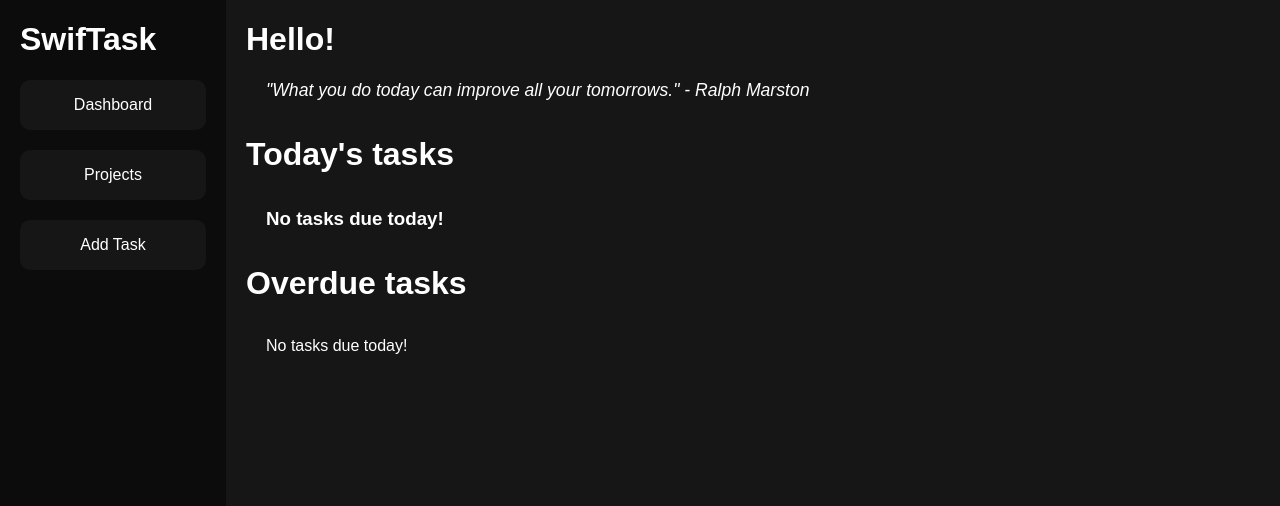
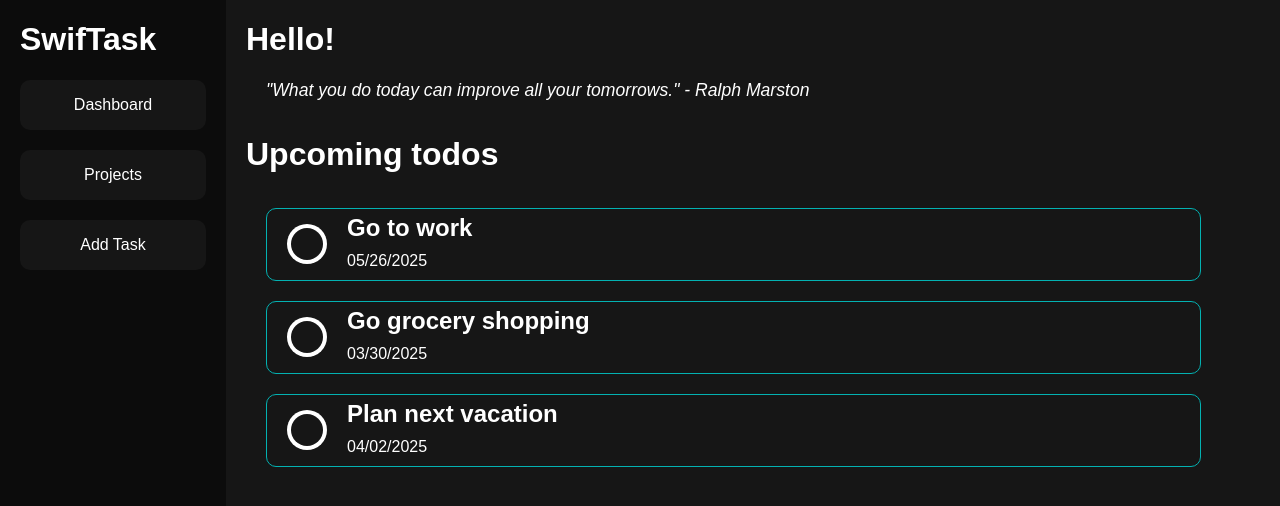
Before and after one commit to williamandrews2/TodoList, a website built with webpack: page src/template.html in a window 1280 px wide. Built offline with nearby package versions, Linux system fonts and the light colour scheme.

Commit message:
Reworked dashboard to dynamically show if a user has overdue and upcoming todos.

```diff
--- a/src/modules/ui.js
+++ b/src/modules/ui.js
@@ -1,5 +1,5 @@
 import projectController from "./projectController";
-import { add, format, isBefore } from "date-fns";
+import { add, format, isBefore, isAfter } from "date-fns";
 import { parseISO } from "date-fns";
 import { isSameDay } from "date-fns";
 import addNewTask from "./addTask";
@@ -64,7 +64,8 @@ const renderTodos = () => {
       todoItemContainer.appendChild(createTodoElement(todo, index, project));
     });
   } else {
-    const noTodoMessage = document.createElement("h3");
+    const noTodoMessage = document.createElement("div");
+    noTodoMessage.id = "project-no-todos";
     noTodoMessage.innerText = "No todos yet!";
     content.appendChild(noTodoMessage);
   }
@@ -122,30 +123,40 @@ const getTodosOverdue = () => {
   return overdueTodos;
 };
 
+const getUpcomingTodos = () => {
+  const today = getCurrentDate();
+  const allProjects = projectController.getAllProjects();
+  let upcomingTodos = [];
+  allProjects.forEach((project) => {
+    const filteredTodos = project.todos.filter((todo) => {
+      const todoDate = parseISO(todo.dueDate);
+      return isAfter(todoDate, today); // Check if upcoming
+    });
+
+    upcomingTodos = upcomingTodos.concat(filteredTodos);
+  });
+  return upcomingTodos;
+};
+
 const renderDashboard = () => {
   content.innerHTML = "";
   createGreeting();
 
-  // quote
+  // quote heading
   const quoteContainer = document.createElement("div");
   quoteContainer.id = "quote-container";
   quoteContainer.innerText = `"What you do today can improve all your tomorrows." - Ralph Marston`;
   content.appendChild(quoteContainer);
 
-  // today's tasks
+  // check for today's tasks
+  const dueTodayTodos = getTodosToday();
+  if (dueTodayTodos.length != 0) {
+    // create heading
     const today = document.createElement("h1");
     today.className = "dashboard-item-heading";
-  today.innerText = "Today's tasks";
+    today.innerText = "Today's todos";
     content.appendChild(today);
 
-  const dueTodayTodos = getTodosToday();
-
-  if (dueTodayTodos.length === 0) {
-    const noTodosToday = document.createElement("h3");
-    noTodosToday.className = "dashboard-todos";
-    noTodosToday.innerText = "No tasks due today!";
-    content.appendChild(noTodosToday);
-  } else {
     // create container for today's todos
     const todaysTodos = document.createElement("div");
     todaysTodos.className = "dashboard-todos";
@@ -158,25 +169,19 @@ const renderDashboard = () => {
     content.appendChild(todaysTodos);
   }
 
-  // overdue todos
+  // check for overdue todos
+  const overdueTodos = getTodosOverdue();
+  if (overdueTodos.length != 0) {
+    // create the heading:
     const overdue = document.createElement("h1");
     overdue.className = "dashboard-item-heading";
-  overdue.innerText = "Overdue tasks";
+    overdue.innerText = "Overdue todos";
     content.appendChild(overdue);
 
-  const overdueTodos = getTodosOverdue();
-
-  if (overdueTodos.length === 0) {
-    const noOverdueTodos = document.createElement("div");
-    noOverdueTodos.className = "dashboard-todos";
-    noOverdueTodos.innerText = "No tasks due today!";
-    content.appendChild(noOverdueTodos);
-  } else {
-    // create container for today's todos
+    // create container and render overdue todos
     const overdueTodoContainer = document.createElement("div");
     overdueTodoContainer.className = "dashboard-todos";
 
-    // render each todo in the container
     overdueTodos.forEach((todo) => {
       const todoItem = createTodoElement(todo);
       todoItem.classList.add("overdue-todo-item");
@@ -184,6 +189,27 @@ const renderDashboard = () => {
     });
 
     content.appendChild(overdueTodoContainer);
+  }
+
+  // Show all upcoming tasks for the future
+  const upcomingTodos = getUpcomingTodos();
+  if (upcomingTodos.length != 0) {
+    //create the heading:
+    const upcoming = document.createElement("h1");
+    upcoming.className = "dashboard-item-heading";
+    upcoming.innerText = "Upcoming todos";
+    content.appendChild(upcoming);
+
+    // create container and render the upcoming todos
+    const upcomingTodoContainer = document.createElement("div");
+    upcomingTodoContainer.className = "dashboard-todos";
+
+    upcomingTodos.forEach((todo) => {
+      const todoItem = createTodoElement(todo);
+      upcomingTodoContainer.appendChild(todoItem);
+    });
+
+    content.appendChild(upcomingTodoContainer);
   }
 };
 
--- a/src/styles.css
+++ b/src/styles.css
@@ -69,7 +69,8 @@ button,
 }
 
 #greeting,
-#project-name {
+#project-name,
+#project-no-todos {
   padding-left: var(--indent);
 }
 
@@ -102,6 +103,7 @@ button,
 #add-project-form {
   font-size: var(--font-size-primary);
   padding: 0px var(--indent);
+  color: var(--font-color);
 }
 
 #add-project-form #title {
@@ -109,6 +111,7 @@ button,
   border-radius: 10px;
   background-color: var(--input-color);
   border: none;
+  color: var(--font-color);
 }
 
 #add-project-button,
```
Lines whose indentation alone changed are shown as unchanged.
